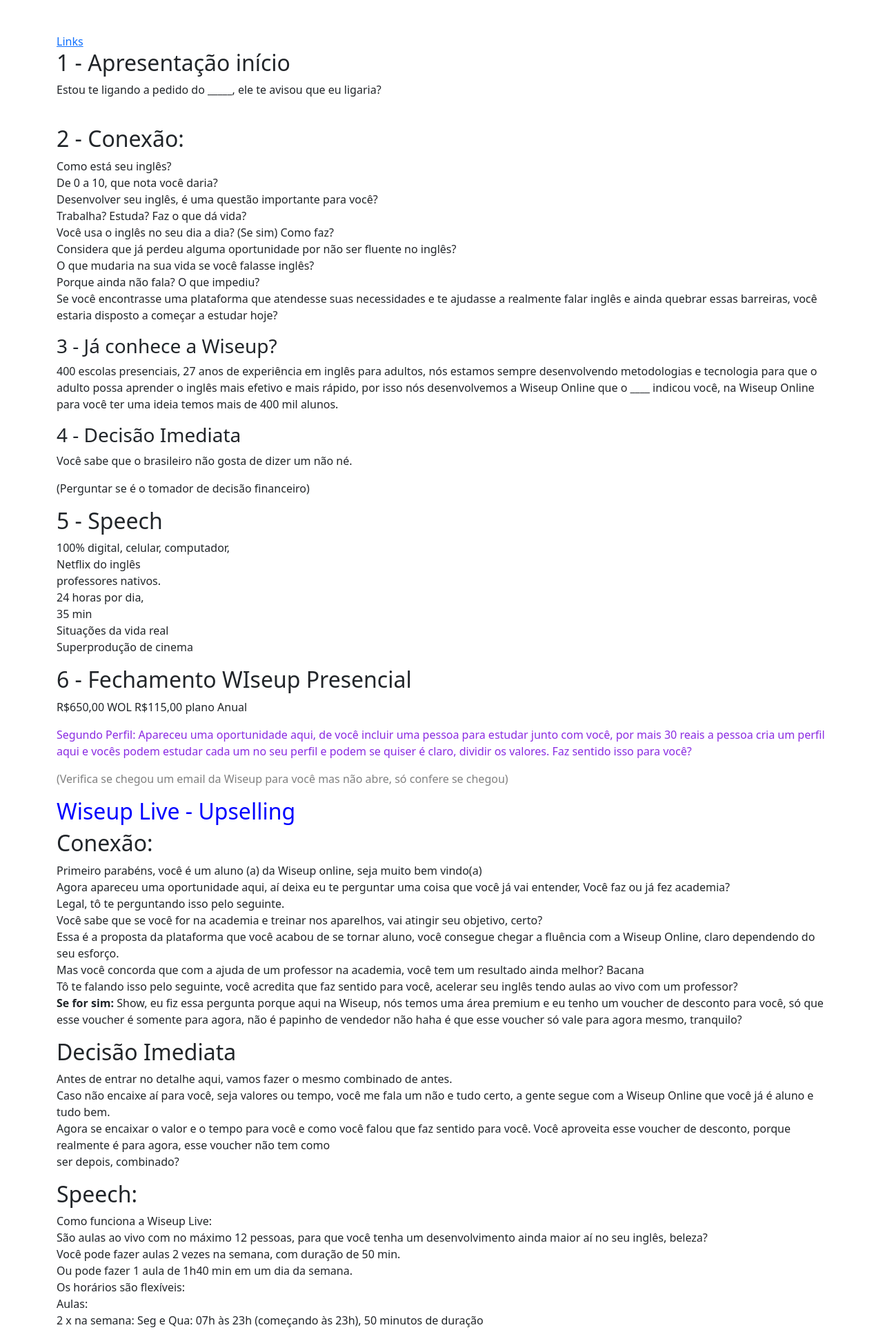
After one commit to leandrofreire13/leadwsp, a Django app: page /roteiro in a window 1280 px wide. The commit adds this page. Shown: the top 1928 px of the page at 69% size. Run offline with Django 3.2, Linux system fonts and the light colour scheme.

Commit message:
Acho que finalizei

```diff
--- a/referidos/templates/referidos/base.html
+++ b/referidos/templates/referidos/base.html
@@ -13,7 +13,7 @@
     <link rel="stylesheet" href="{% static 'css/style.css' %}">
 
 </head>
-<body style="">
+<body style="background-color: #646363; color: white;">
     <nav class="navbar navbar-expand-lg navbar-dark">
     <a class="navbar-brand" href="/referidos"><img style="width: 65px;" src="https://i.pinimg.com/originals/bc/0b/3d/bc0b3d660f723b1a144cbdaff24bb5fe.png"> </a>
     <button class="navbar-toggler" type="button" data-toggle="collapse" data-target="#navbarText" aria-controls="navbarText" aria-expanded="false" aria-label="Toggle navigation">
--- a/referidos/templates/referidos/inicio.html
+++ b/referidos/templates/referidos/inicio.html
@@ -10,9 +10,9 @@
   <body>
      <div class="container text-centro">
       <h2>WSP - Meus links</h2><br>
-                 <a href="roteiro.html">Roteiro WSP</a>
+                 <a href="roteiro" style="color: aquamarine; text-decoration: none;">Roteiro WSP</a>
 <br><br>
-      <h3><a href="https://checkout.wiseup.com/lead?seller=wsp&route=payment&source=0033600001XBgGmAAL" target="_blank">Abrir Checkout</a> </h3><br>
+      <h3><a style="color: aquamarine; text-decoration: none;" href="https://checkout.wiseup.com/lead?seller=wsp&route=payment&source=0033600001XBgGmAAL" target="_blank">Abrir Checkout</a> </h3><br>
   </div>
 
   <div class="container">
--- /dev/null
+++ b/referidos/templates/referidos/roteiro.html
@@ -0,0 +1,157 @@
+<meta name="viewport" content="width=device-width, initial-scale=1">
+<link href="https://cdn.jsdelivr.net/npm/bootstrap@5.1.3/dist/css/bootstrap.min.css" rel="stylesheet"
+integrity="sha384-1BmE4kWBq78iYhFldvKuhfTAU6auU8tT94WrHftjDbrCEXSU1oBoqyl2QvZ6jIW3" crossorigin="anonymous">
+<link rel="stylesheet" href="links.css">
+<title>Roteiro 7 passos</title>
+<div class="container">
+	<br> <br>
+	<a href="/">Links</a> <br>
+	<h2>1 - Apresentação início</h2>
+	<p> Estou te ligando a pedido do _____, ele te avisou que eu ligaria?</p> <br>
+<h2>2 - Conexão:</h2>
+	<p>	Como está seu inglês? <br>
+
+    De 0 a 10, que nota você daria? <br>
+	Desenvolver seu inglês, é uma questão importante para você? <br>
+	Trabalha? Estuda? Faz o que dá vida? <br>
+	Você usa o inglês no seu dia a dia? (Se sim) Como faz? <br>
+	Considera que já perdeu alguma oportunidade por não ser fluente no inglês? <br>
+    O que mudaria na sua vida se você falasse inglês? <br>
+
+	Porque ainda não fala? O que impediu? <br>
+	Se você encontrasse uma plataforma que atendesse suas necessidades e te ajudasse a realmente falar inglês e ainda quebrar essas barreiras,
+	você estaria disposto a começar a estudar hoje?</p>
+
+<h3>3 - Já conhece a Wiseup?</h3>
+<p>400 escolas presenciais, 27 anos de experiência em inglês para adultos, nós estamos sempre desenvolvendo metodologias e
+	tecnologia para que o adulto possa aprender o inglês mais efetivo e mais rápido, por isso nós desenvolvemos a Wiseup Online que o ____ indicou você,
+	na Wiseup Online para você ter uma ideia temos mais de 400 mil alunos.</p>
+
+<h3>4 - Decisão Imediata</h3>
+<p>Você sabe que o brasileiro não gosta de dizer um não né.</p>
+<p>(Perguntar se é o tomador de decisão financeiro)</p>
+<h2>5 - Speech</h2>
+<p>100% digital, celular, computador, <br>
+Netflix do inglês <br>
+professores nativos.  <br>
+24 horas por dia, <br>
+35 min <br>
+Situações da vida real <br>
+Superprodução de cinema </p>
+
+<h2>6 - Fechamento WIseup Presencial</h2>
+<p>R$650,00 WOL R$115,00 plano Anual</p>
+
+<p style="color: blueviolet;">Segundo Perfil: Apareceu uma oportunidade aqui, de você incluir uma pessoa para estudar junto com você, por mais 30 reais a pessoa cria um perfil aqui e
+	vocês podem estudar cada um no seu perfil e podem se quiser é claro, dividir os valores.
+Faz sentido isso para você? </p>
+
+
+<p style="color: gray;">(Verifica se chegou um email da Wiseup para você mas não abre, só confere se chegou)
+</p>
+
+<h2 style="color: blue;">Wiseup Live - Upselling</h2>
+
+<h2>Conexão:</h2>
+<p>
+	Primeiro parabéns, você é um aluno (a) da Wiseup online, seja muito bem vindo(a) <br>
+	Agora apareceu uma oportunidade aqui, aí deixa eu te perguntar uma coisa que você já vai entender, Você faz ou já fez academia? <br>
+	Legal, tô te perguntando isso pelo seguinte. <br>
+
+	Você sabe que se você for na academia e treinar nos aparelhos, vai atingir seu objetivo, certo? <br>
+	Essa é a proposta da plataforma que você acabou de se tornar aluno, você consegue chegar a fluência com a Wiseup Online, claro dependendo do seu esforço. <br>
+	Mas você concorda que com a ajuda de um professor na academia, você tem um resultado ainda melhor? Bacana <br>
+	Tô te falando isso pelo seguinte, você acredita que faz sentido para você, acelerar seu inglês tendo aulas ao vivo com um professor? <br>
+
+	<b> Se for sim:</b> Show, eu fiz essa pergunta porque aqui na Wiseup, nós temos uma área premium e eu tenho um voucher de desconto para você, só que esse voucher é
+	somente para agora, não é papinho de vendedor não haha é que esse voucher só vale para agora mesmo, tranquilo?</p>
+
+<h2>Decisão Imediata</h2>
+<p>
+Antes de entrar no detalhe aqui, vamos fazer o mesmo combinado de antes. <br>
+Caso não encaixe aí para você, seja valores ou tempo, você me fala um não e tudo certo, a gente segue com a Wiseup Online que você já é aluno e tudo bem. <br>
+Agora se encaixar o valor e o tempo para você e como você falou que faz sentido para você. Você aproveita esse voucher de desconto, porque realmente é para agora,
+esse voucher não tem como <br>
+ser depois, combinado? </p>
+
+<h2>Speech:</h2>
+<p>Como funciona a Wiseup Live: <br>
+São aulas ao vivo com no máximo 12 pessoas, para que você tenha um desenvolvimento ainda maior aí no seu inglês, beleza? <br>
+Você pode fazer aulas 2 vezes na semana, com duração de 50 min. <br>
+Ou pode fazer 1 aula de 1h40 min em um dia da semana. <br>
+Os horários são flexíveis: <br>
+Aulas: <br>
+2 x na semana: Seg e Qua:  07h às 23h (começando às 23h), 50 minutos de duração <br>
+2 x na semana: Ter e Qui:    07h às 23h (começando às 23h), 50 minutos de duração <br>
+1 x na semana: Sex 07h às 18h, (começando às 18h) 1h40 de duração <br>
+1 x na semana: Sáb 08h às 16h, (começando às 16h) 1h40 de duração <br>
+E o mais legal é que vamos supor que um dia você perdeu a aula, você pode repor essa aula em alguma turma que esteja vendo o mesmo conteúdo
+que você e sem pagar por isso, ou seja, você pode acompanhar todas suas aulas mesmo que alguma semana seus horários forem comprometidos <br>
+<br>
+
+Todas as aulas que você participa elas são gravadas, e disponibilizada para você dentro da plataforma, então por exemplo, você perdeu uma aula por falta,
+você pode assistir a aula que perdeu ou pode repor sua aula em outra turma que esteja vendo o mesmo conteúdo. <br>
+
+Outro coisa bacana é que se você tiver um tempo livre em algum dia que não tenha aula, mas quer praticar ainda mais,
+você pode entrar em turmas que estejam vendo o mesmo tema que você e assistir mais aulas, sem custo nenhum.
+Isso não significa que você vai adiantar a duração do seu curso, mas vai te ajudar ainda mais no desenvolvimento do seu inglês, legal?
+O que você achou, faz sentido para você?
+O tempo encaixou? Metodologia também?
+
+Legal, se o valor encaixar você quer ser um aluno da Wiseup Live?
+
+</p>
+
+<h2>Fechamento:</h2>
+<p>
+	Bom, vamos lá <br>
+Lembrando, se você fosse estudar em uma escola presencial nossa, o investimento seria em média R$600,00 por mês, correto? <br>
+Aqui na Wiseup Live, com todas essas vantagens, você acredita ser mais que o presencial? <br>
+
+Aqui na Live, você paga a taxa de matrícula no valor de R$250,00 e começa a estudar na próxima turma que inicia agora no próximo mês. <br>
+E aí você começa a pagar sua mensalidade no mês seguinte que você começar a estudar, nossa plataforma tem duração de 24 meses no Live, entendeu? <br>
+
+Beleza, aí quando você começar a estudar, no mês seguinte começa a sua mensalidade, no valor de R$250,00 <br>
+
+Mas neste momento tenho um voucher para você que vale somente para agora, com desconto de R$1248,00 no seu curso ou seja sua mensalidade fica no valor de R$198,00. <br>
+Dessa forma, encaixa no seu orçamento? <br>
+
+
+Show de bola, vamos lá então. <br>
+
+
+
+Depois de configurar tudo <br>
+</p>
+
+<h2>Referidos:</h2>
+
+<p>
+Parabéns!!! Você agora é um aluno Wiseup Premium, seja muito bem vindo! <br>
+E me diz uma coisa, _____ você gostou da oportunidade? Bacana <br>
+Gostou de ter sido lembrado pelo ______? <br>
+Você gostou do meu atendimento? Show <br>
+
+ ____ lembrou de você e também de outros amigos, para que eu apresentasse essa oportunidade <br>
+E agora vou te dar a oportunidade de fazer a mesma coisa <br>
+
+Volta na nossa conversa do Whatsapp <br>
+Pronto, vai ali no + (Iphone) Clipes(Android) e seleciona contato <br>
+
+Você vai selecionar agora 20 pessoas, por afinidade, quem você mais gosta <br>
+
+Pode ser..conhecidos, familiares, pessoas do trabalho, etc...beleza! <br>
+
+Vai por afinidade, não precisa pensar se a pessoa precisa ou não do inglês <br>
+.
+Enquanto isso, eu vou liberando seu aplicativo e seus acessos aqui. <br>
+
+
+</p>
+
+Objeção: Às vezes as pessoas falam, ah Leandro eu vou olhar com calma aqui quem pode fazer esse curso, quem se interessaria. Eu diria que a gente se surpreende, pessoas que pensamos que iriam fazer não fazem e pessoas que a gente nem faz ideia que queriam e fazem.
+
+Validação
+
+<br> <br> <br>
+</div>
--- a/referidos/urls.py
+++ b/referidos/urls.py
@@ -4,6 +4,7 @@ from . import views
 
 urlpatterns = [
     path('', views.index, name='index'),
+    path('roteiro', views.roteiro, name='roteiro'),
     path('referidos', views.list_referidos, name='referidos'),
     path('referidos/dados', views.lista_dados, name='dados'),
     path('referidos/new', views.referido_new, name="referido_new"),
--- a/referidos/views.py
+++ b/referidos/views.py
@@ -10,6 +10,9 @@ from .models import Referido
 
 def index(request):
     return render(request, 'referidos/inicio.html')
+
+def roteiro(request):
+    return render(request, 'referidos/roteiro.html')
 
 @login_required
 def list_referidos(request):
```
Also changed, not shown: referidos/templates/referidos/lista_referidos.html (+14 -13 lines), db.sqlite3.
